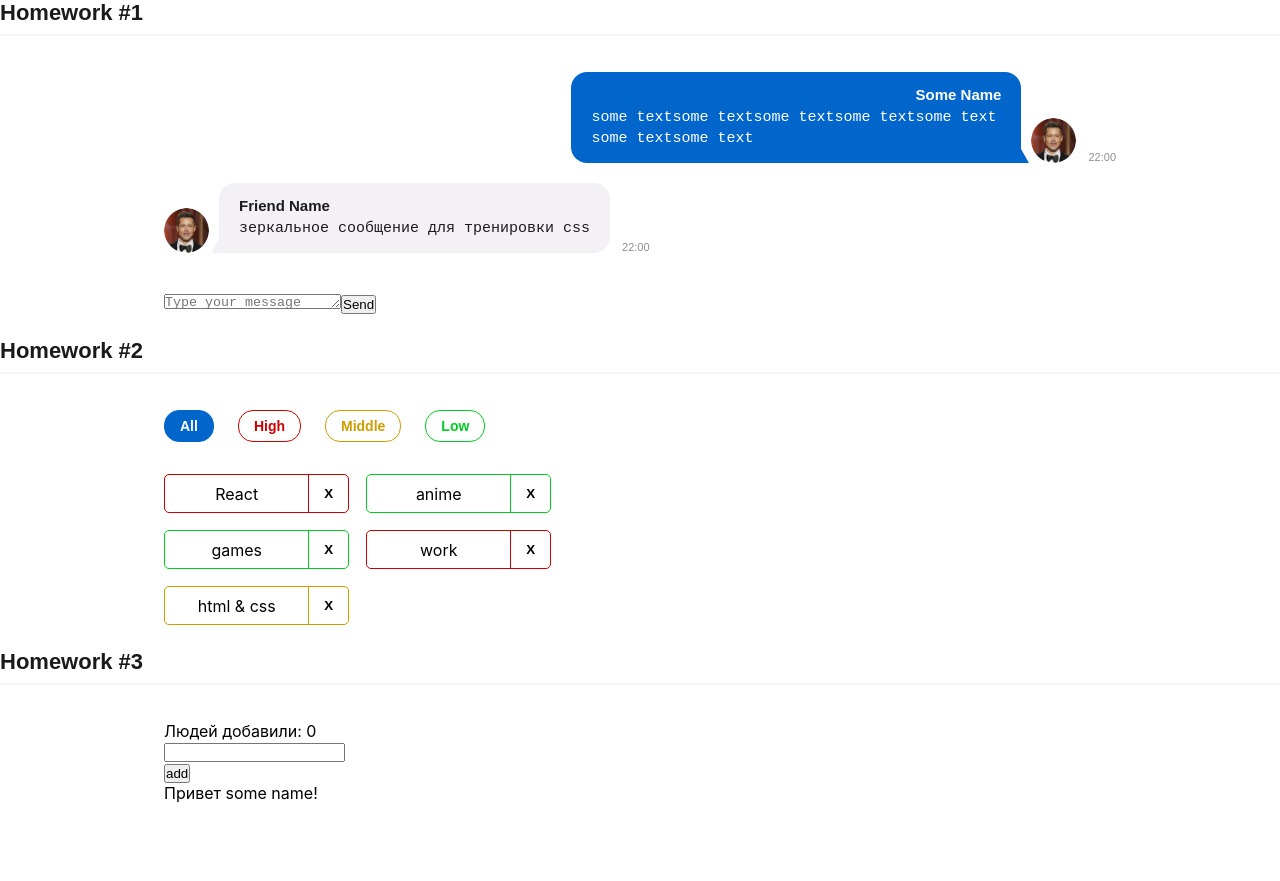
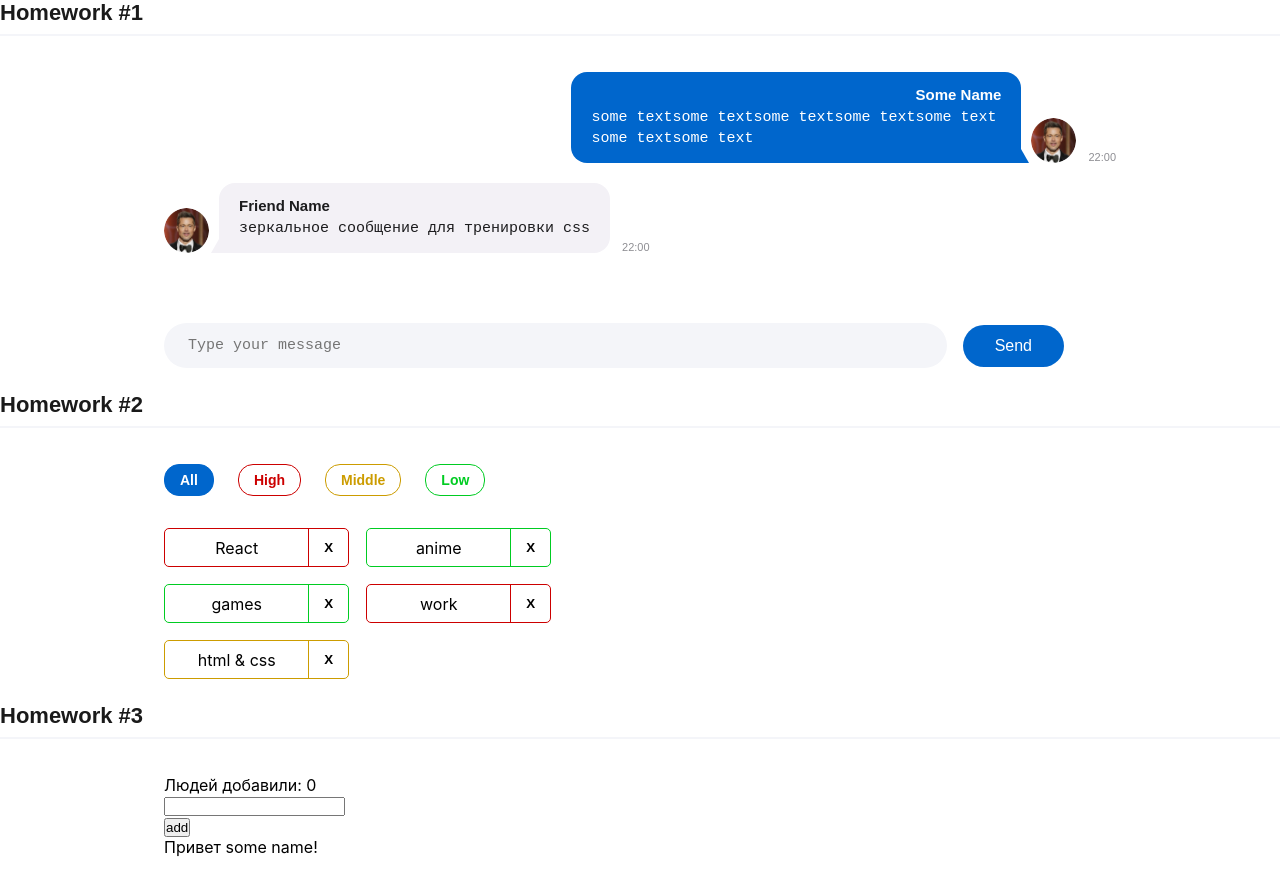
Before and after one commit to AlekseiKorolyov/hws2, a React (Create React App) app: page / in a window 1280 px wide. Before the commit the page ends 827 px from the top, so only its background shows below. Built offline with nearby package versions, Linux system fonts and the light colour scheme.

Commit message:
Update MessageSender.module.css

```diff
--- a/src/s2-homeworks/hw01/message-sender/MessageSender.module.css
+++ b/src/s2-homeworks/hw01/message-sender/MessageSender.module.css
@@ -1,18 +1,40 @@
 .sendForm {
-
+    display: flex;
+    align-items: center;
+    gap: 16px;
+    width: 100%;
+    max-width: 900px;
+    margin-top: 30px;
+    font-family: sans-serif;
 }
 
 .textarea {
-
+    flex-grow: 1;
+    background-color: #f4f5f9;
+    border: none;
+    border-radius: 24px;
+    padding: 14px 24px;
+    font-size: 15px;
+    color: #1c1c1e;
+    outline: none;
+    resize: none;
 }
 
 .button {
-
+    background-color: #0066cc;
+    color: #ffffff;
+    border: none;
+    border-radius: 24px;
+    padding: 12px 32px;
+    font-size: 16px;
+    font-weight: 500;
+    cursor: pointer;
+    transition: background-color 0.2s ease;
 }
 
 .button:hover {
-
+    background-color: #0052a3;
 }
 .button:active {
-
+    background-color: #004080;
 }
```
